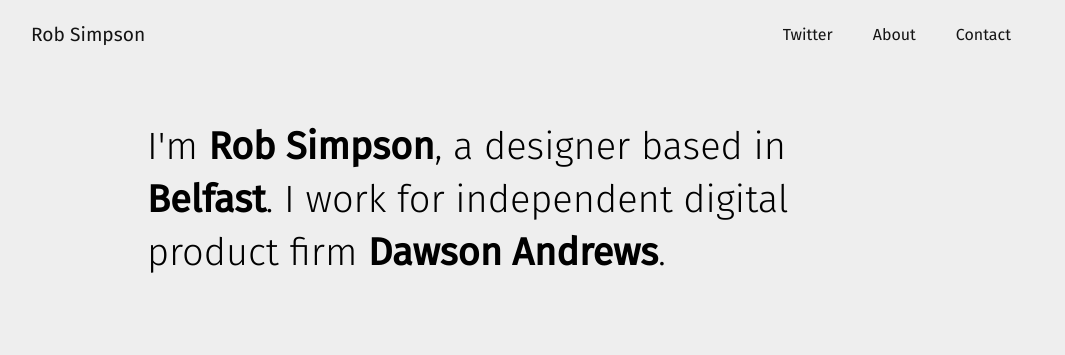
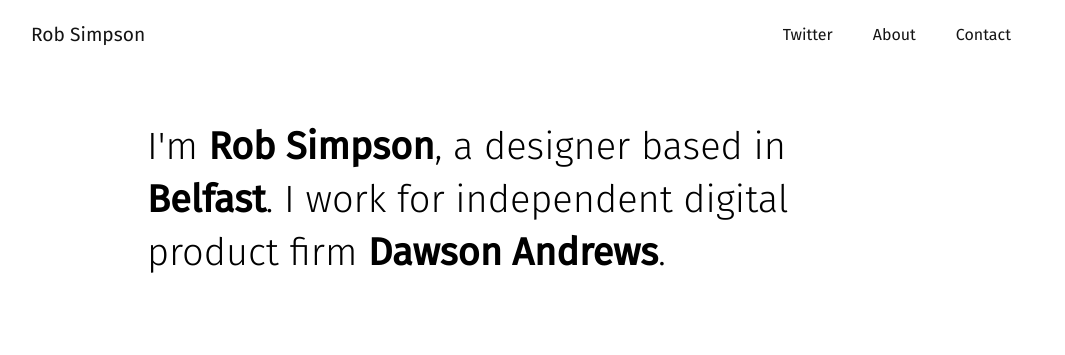
Before and after one commit to MrRobbieSimpson/mrrobbiesimpsontest2.github.io, a plain HTML site: page index.html in a window 1280 px wide. Shown: the top 355 px of the page, without its empty margins (117-1182 px from the left). Drawn offline with nearby package versions, Linux system fonts and the light colour scheme.

Commit message:
Add files via upload

```diff
--- a/css/style.css
+++ b/css/style.css
@@ -3,7 +3,7 @@
 
 body {
   font-family: 'Fira Sans', sans-serif;
-  background-color: #EEEEEE;
+  background-color: #fff;
   width: 100%;
   height: 100%;
   animation-duration: 0.4s;
@@ -100,7 +100,7 @@
 
   .navigation {
     height: 70px;
-    background-color: #eeeeee;
+    background-color: #fff;
     position: fixed;
     top: 0;
     width: 100%;
```
